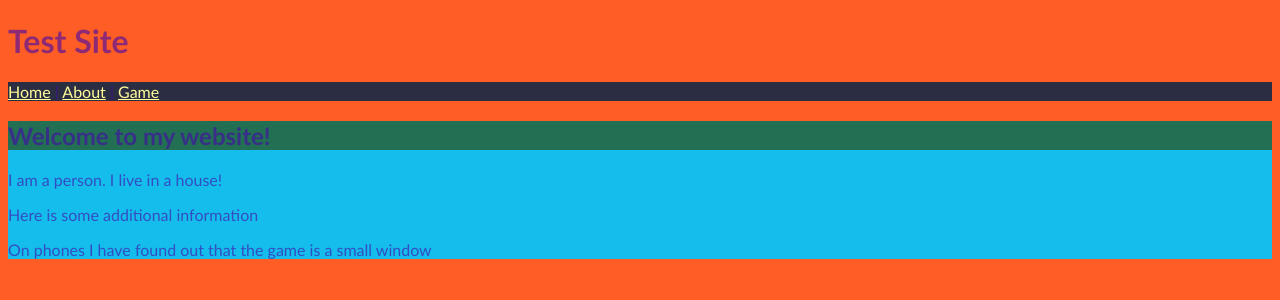
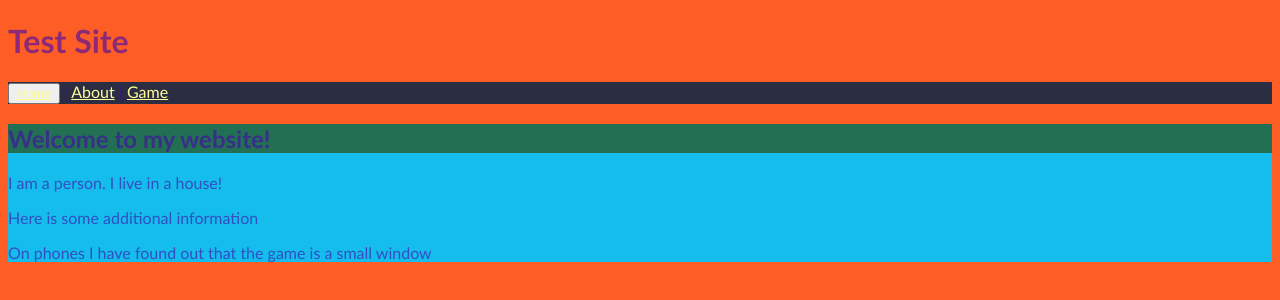
Before and after one commit to 29abrenton-rgb/29abrenton-rgb.github.io, a plain HTML site: page index.html in a window 1280 px wide. Drawn offline with Linux system fonts and the light colour scheme.

Commit message:
Update index.html

```diff
--- a/index.html
+++ b/index.html
@@ -33,7 +33,7 @@
 <body>
     <h1>Test Site</h1>
     <nav>
-        <a href="index.html">Home</a> |
+        <button><a href="index.html">Home</a></button> |
         <a href="about.html">About</a> |
         <a href="game/index.html">Game</a>
     </nav>
```
